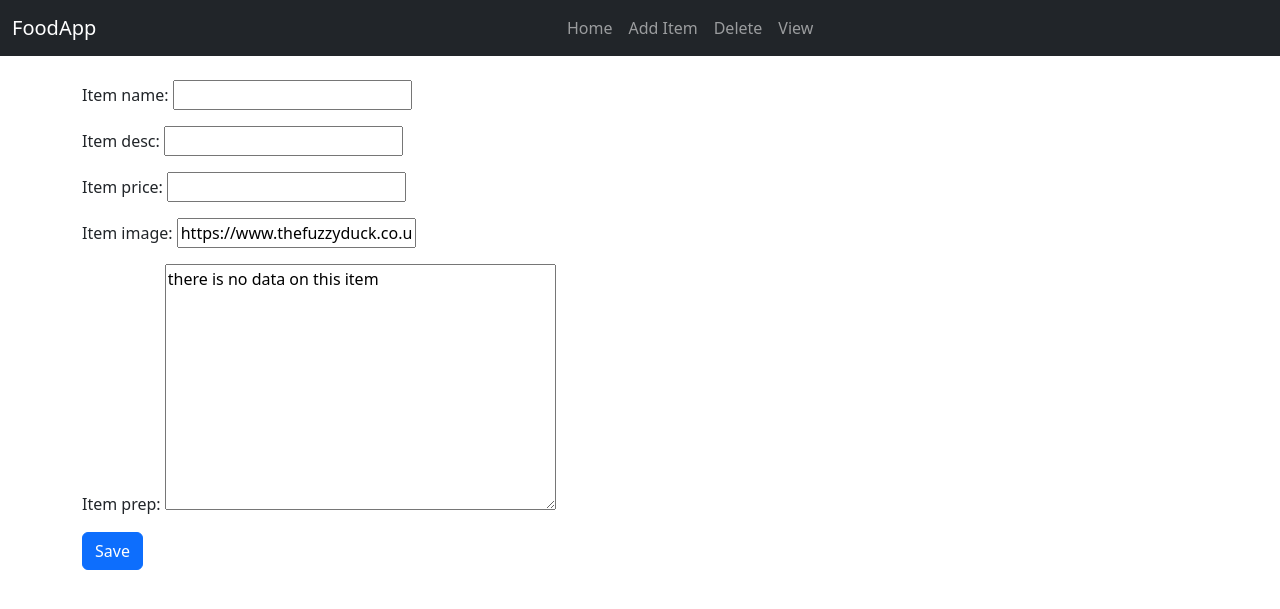
After one commit to manoj4656/food-app, a Django app: page /add in a window 1280 px wide. The commit adds this page. Shown: the top 609 px of the page. Run offline with Django 5.2, Linux system fonts and the light colour scheme.

Commit message:
created crud functionality for app

```diff
--- /dev/null
+++ b/food/forms.py
@@ -0,0 +1,8 @@
+from django import forms
+from .models import Item
+
+class ItemForm(forms.ModelForm):
+    class Meta:
+        model = Item
+        # fields = ['item_name','item_desc','item_price','item_image']
+        fields = '__all__'
--- a/food/templates/food/base.html
+++ b/food/templates/food/base.html
@@ -22,10 +22,13 @@
                         <a class="nav-link" href="{% url 'food:index' %}">Home</a>
                     </li>
                     <li class="nav-item">
-                        <a class="nav-link" href="#">delete</a>
+                        <a class="nav-link" href="{% url 'food:create_item' %}">Add Item</a>
                     </li>
                     <li class="nav-item">
-                        <a class="nav-link ">view</a>
+                        <a class="nav-link" href="#">Delete</a>
+                    </li>
+                    <li class="nav-item">
+                        <a class="nav-link" href="#">View</a>
                     </li>
                 </ul>
                 <!-- <form class="d-flex" role="search">
--- a/food/templates/food/detail.html
+++ b/food/templates/food/detail.html
@@ -9,6 +9,9 @@
             <div class="col my-4">
                 {{ item.item_prep }}
             </div>
+            <div class="col-12 my-3">
+                <a href="{% url 'food:delete_item' item.id %}" class="btn btn-danger">delete</a>
+            </div>
         </div>
     </div>
     {% endblock %}
--- a/food/templates/food/index.html
+++ b/food/templates/food/index.html
@@ -13,7 +13,11 @@
                 <h2 class="h2"> &#8377; {{ item.item_price }}</h2>
             </div>
             <div class="col-md-2">
-                <a href="{% url 'food:detail' item.id %}" class="btn btn-primary">view</a>
+                <!-- <a href="{% url 'food:detail' item.id %}" class="btn btn-primary">view</a> -->
+                <div class="d-grid gap-2 d-md-block">
+                    <a href="{% url 'food:detail' item.id %}" class="btn btn-success" type="button">details</a>
+                    <a href="{% url 'food:update_item' item.id %}" class="btn btn-primary" type="button">edit</a>
+                </div>
             </div>
         </div>
 
--- /dev/null
+++ b/food/templates/food/item-form.html
@@ -0,0 +1,12 @@
+{% extends 'food/base.html' %}
+
+    {% block content %}
+    <div class="container">
+        <form action="" method="POST" class="mt-4">
+            {% csrf_token %}
+            {{form.as_p}}
+            <button type="submit" class="btn btn-primary">Save</button>
+        </form>
+    </div>
+
+    {% endblock %}
--- a/food/urls.py
+++ b/food/urls.py
@@ -5,4 +5,7 @@
 urlpatterns = [
     path('',views.index, name='index'),
     path('<int:item_id>',views.detail, name='detail'),
+    path('add',views.create_item, name='create_item'),
+    path('update/<int:id>',views.update_item, name='update_item'),
+    path('delete/<int:id>',views.delete_item, name='delete_item'),
 ]
--- a/food/views.py
+++ b/food/views.py
@@ -1,7 +1,8 @@
-from django.shortcuts import render
+from django.shortcuts import render,redirect
 from django.http import HttpResponse
 from .models import Item
 from django.template import loader
+from .forms import ItemForm
 
 # Create your views here.
 def index(request):
@@ -18,3 +19,29 @@
         'item': item,
     }
     return render(request,'food/detail.html',context)
+
+
+def create_item(request):
+    form = ItemForm(request.POST or None)
+    if form.is_valid():
+        form.save()
+        return redirect('food:index')
+    return render(request,'food/item-form.html',{'form':form})
+
+def update_item(request,id):
+    item = Item.objects.get(id=id)
+    form = ItemForm(request.POST or None, instance=item)
+
+    if form.is_valid():
+        form.save()
+        return redirect('food:index')
+    return render(request,'food/item-form.html',{'form':form,'item':item})
+
+
+def delete_item(request,id):
+    item = Item.objects.get(id=id)
+
+    if request.method == 'POST':
+        item.delete()
+        return redirect('food:index')
+    return render(request,'food/item-delete.html',{'item':item})
```
Also changed, not shown: food/templates/food/item-delete.html (added, +12 -0 lines), db.sqlite3.
